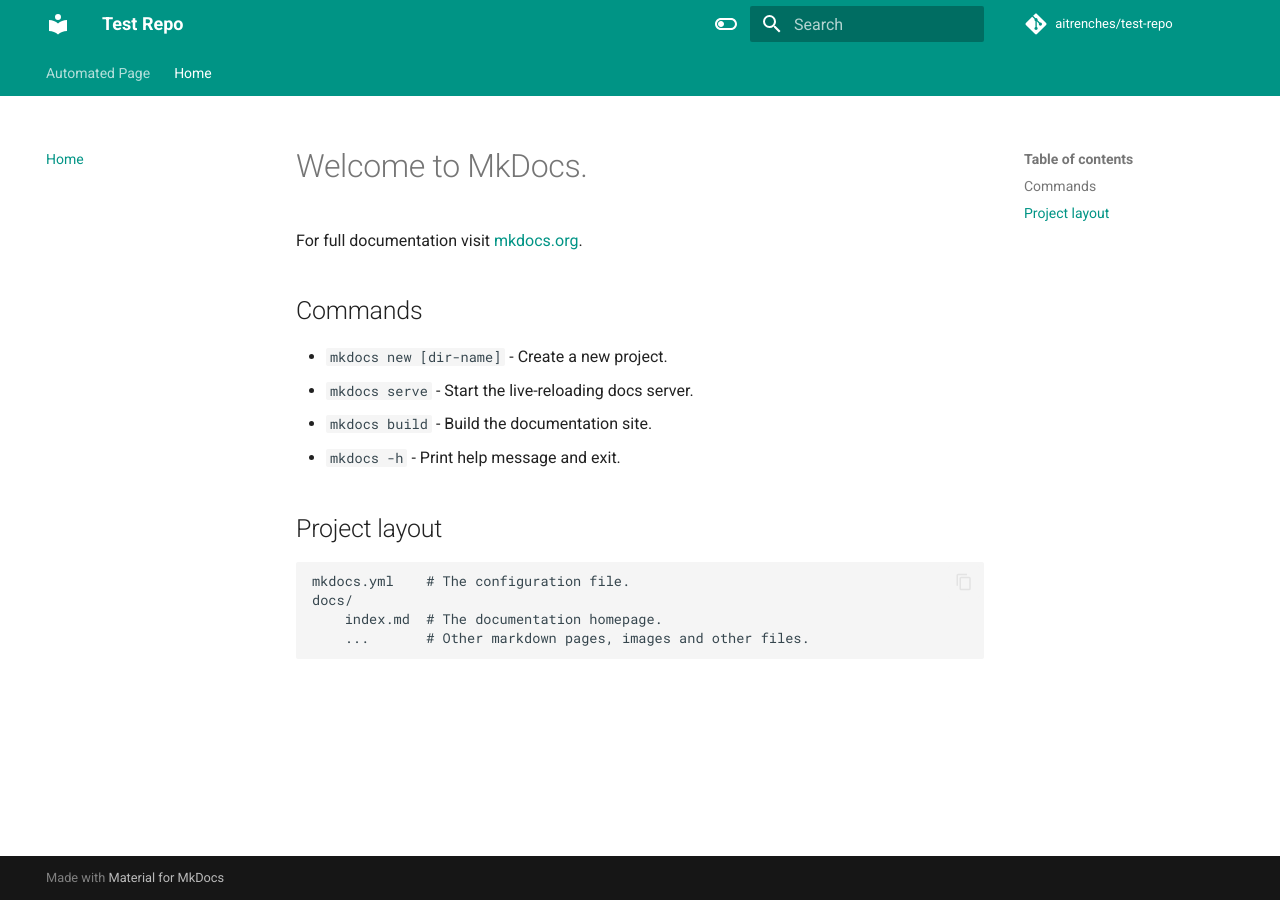
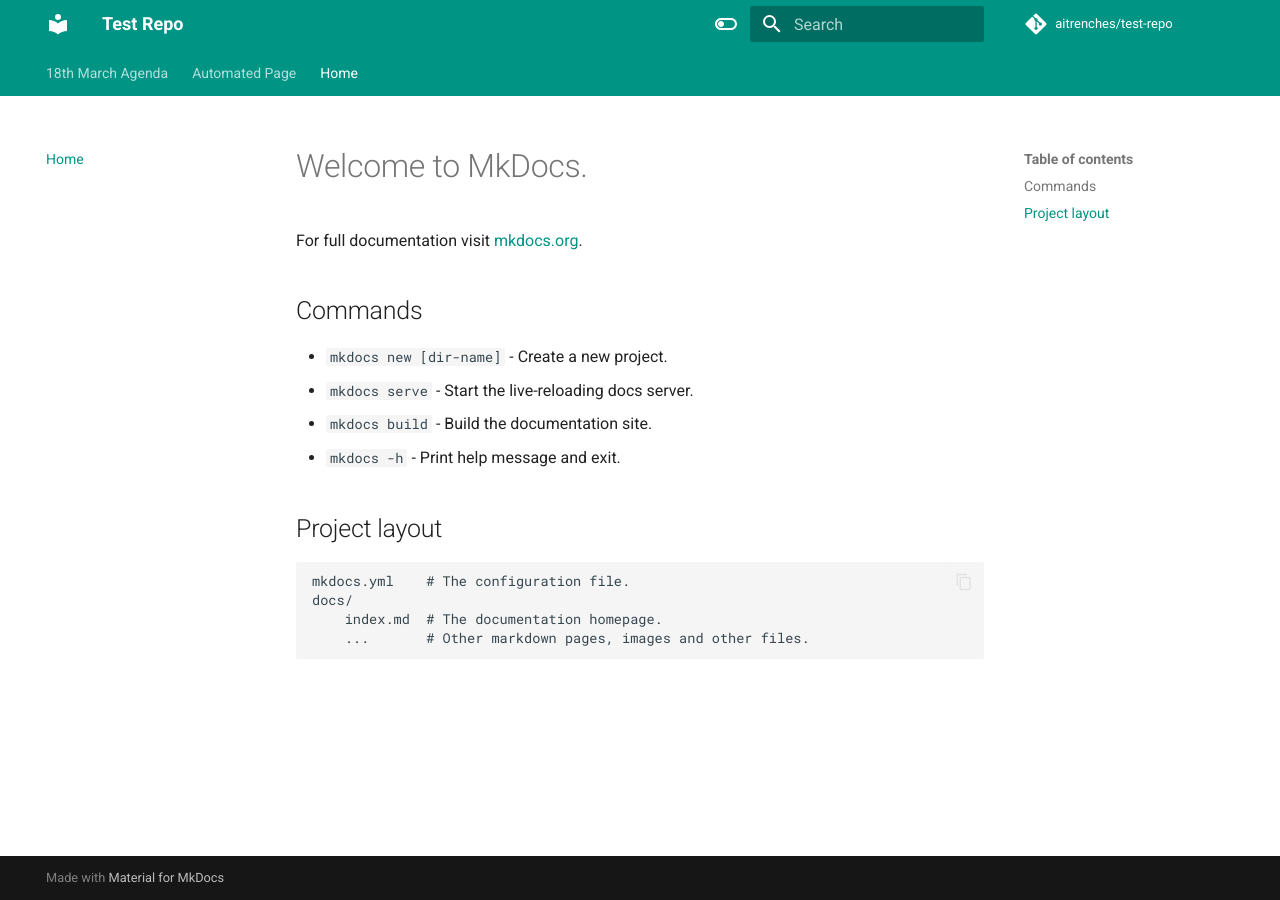
Before and after one commit to aitrenches/test-repo, an MkDocs documentation site: the page built from docs/index.md, in a window 1280 px wide. Built offline with MkDocs 1.6.1 and Material for MkDocs 9.7.7, drawn with Linux system fonts in a browser that asks for light colours; comment, search, counter and statistics services are not loaded.

Commit message:
Update navigation: add 18th March Agenda

```diff
--- a/mkdocs.yml
+++ b/mkdocs.yml
@@ -51,5 +51,6 @@ markdown_extensions:
       emoji_generator: !!python/name:materialx.emoji.to_svg
 
 nav:
+  - 18th March Agenda: 18th-march-agenda.md
   - Automated Page: auto_page.md
   - Home: index.md
```
